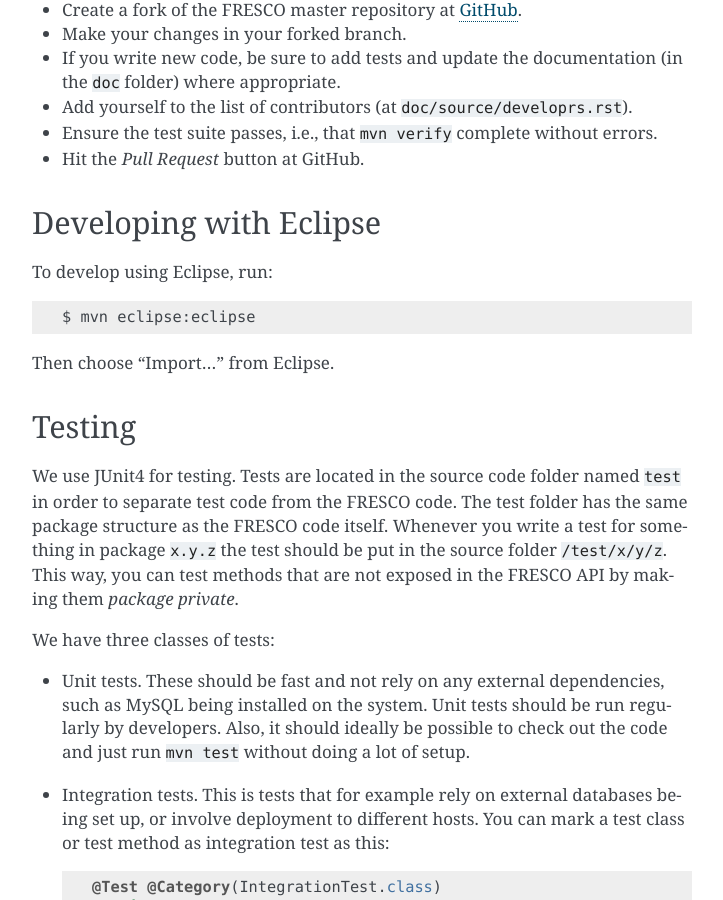
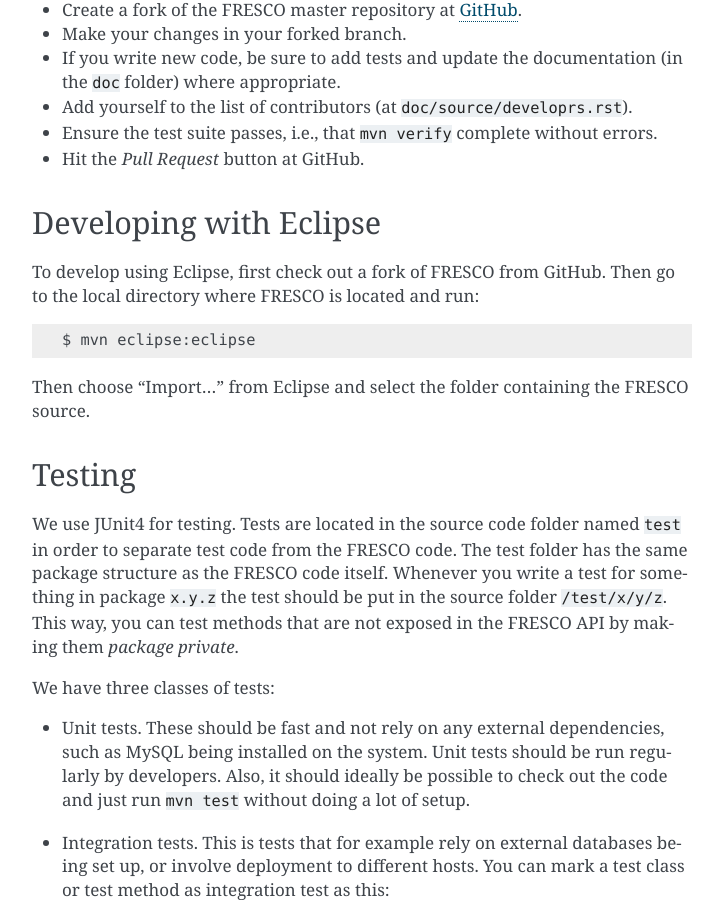
Before and after one commit to aicis/fresco, a Sphinx documentation site: the page built from doc/source/developers.rst, in a window 1280 px wide and 900 px high, scrolled down 659 px. Shown: the whole window, without its empty margins (388-1111 px from the left). Built offline with Sphinx 7.4.7, drawn with Linux system fonts in a browser that asks for light colours.

Commit message:
Update the doc for working with Eclipse.

```diff
--- a/doc/source/developers.rst
+++ b/doc/source/developers.rst
@@ -52,11 +52,13 @@
 Developing with Eclipse
 -----------------------
 
-To develop using Eclipse, run: ::
+To develop using Eclipse, first check out a fork of FRESCO from GitHub. Then
+go to the local directory where FRESCO is located and run: ::
 
     $ mvn eclipse:eclipse
 
-Then choose "Import..." from Eclipse.
+Then choose "Import..." from Eclipse and select the folder containing the
+FRESCO source.
 
 
 .. Coding Conventions
```
